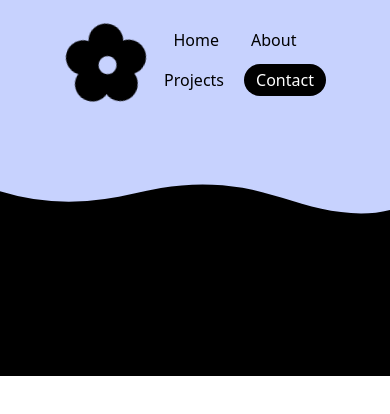
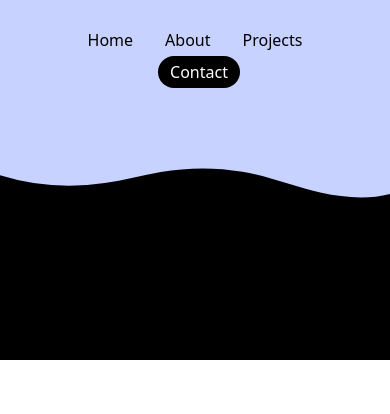
Before and after one commit to june7001/portfolio, a Next.js app: page /contact in a window 390 px wide. Shown: the top 414 px of the page. Built offline with nearby package versions, Linux system fonts and the light colour scheme; a web font is replaced by a local one.

Commit message:
fix eslint

```diff
--- a/components/Navbar.js
+++ b/components/Navbar.js
@@ -4,9 +4,9 @@ import { Flower } from "./Flower";
 
 export function Navbar() {
   return (
-    <nav className="flex relative justify-between bg-indigo-200 px-12 pt-6 pb-4">
+    <nav className="flex relative justify-between  bg-indigo-200 px-12 pt-6 pb-4">
       <Link href="/">
-        <Flower className=" animate-rotate " />
+        <Flower className=" animate-rotate hidden sm:block" />
       </Link>
       <ul className="flex flex-wrap flex-row space-x-2 justify-center">
         <NavLink href="/" name="Home" />
--- a/styles/globals.css
+++ b/styles/globals.css
@@ -1,10 +1,6 @@
 @tailwind base;
 @tailwind components;
 @tailwind utilities;
-
-html {
-  overflow-y: scroll;
-}
 
 .hover-underline {
   position: relative;
```
Also changed, not shown: package.json (+7 -6 lines), 2 other files (tests, documents, lock files or other folders).
